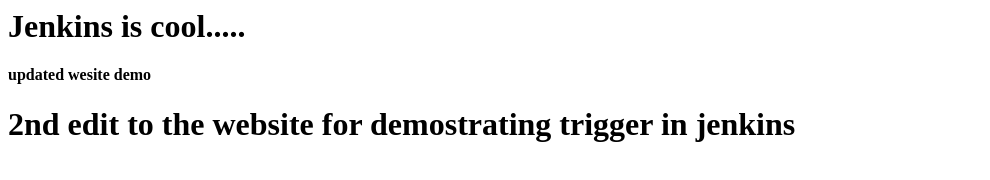
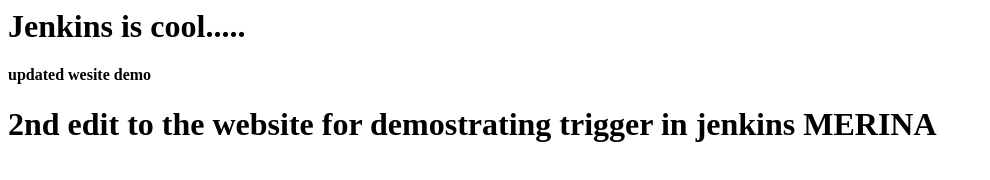
Before and after one commit to merina-poudyal/jenkins, a plain HTML site: page index.html in a window 1280 px wide. Shown: the whole page, without its empty margins (0-990 px from the left). Drawn offline with Linux system fonts and the light colour scheme.

Commit message:
demo push

```diff
--- a/index.html
+++ b/index.html
@@ -1,5 +1,5 @@
 <html>
     <body><h1>Jenkins is cool.....</h1><h4> updated wesite demo <h4>
-        <h1> 2nd edit to the website for demostrating trigger in jenkins </h1>
+        <h1> 2nd edit to the website for demostrating trigger in jenkins MERINA </h1>
     </h4></body>
 </html>
```
